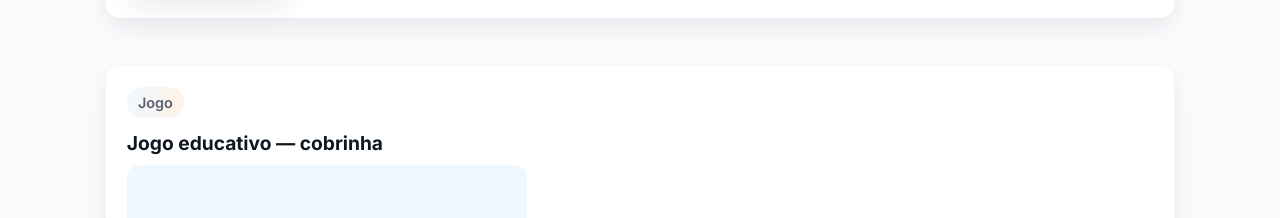
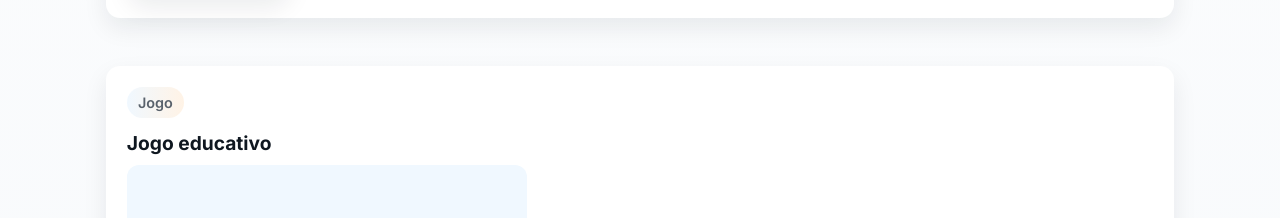
Before and after one commit to Fran-caetano/site-adultizacao, a plain HTML site: page index.html in a window 1280 px wide. Shown: the part 1246-1464 px from the top of the page. Drawn offline with Linux system fonts and the light colour scheme.

Commit message:
Update index.html

```diff
--- a/index.html
+++ b/index.html
@@ -168,7 +168,7 @@
     <!-- JOGO -->
     <section id="jogo">
       <div class="card"><span class="kicker">Jogo</span>
-        <h2>Jogo educativo — cobrinha</h2>
+        <h2>Jogo educativo</h2>
         <canvas id="snakeCanvas" width="360" height="360" style="border-radius:12px;background:#f0f8ff;width:100%;max-width:400px;"></canvas>
         <p id="gameFact" style="margin-top:.6rem;color:var(--muted);font-size:.9rem">Colete itens e aprenda sobre a infância saudável!</p>
         <div style="margin-top:.5rem;">
```
